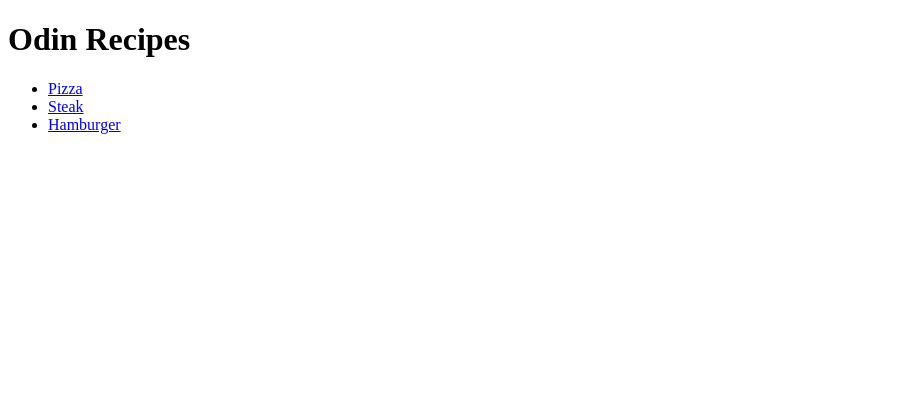
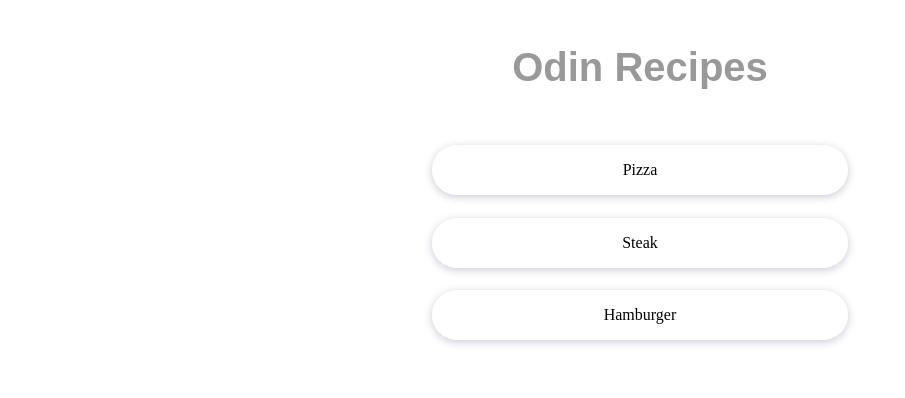
Before and after one commit to d4rkyfirefly/odin-recipes, a plain HTML site: page index.html in a window 1280 px wide. Shown: the whole page, without its empty margins (0-905 px from the left). Drawn offline with Linux system fonts and the light colour scheme.

Commit message:
changes to ul and ol

```diff
--- /dev/null
+++ b/css/styles.css
@@ -0,0 +1,42 @@
+/* styles.css */
+
+.ih1 {
+    color: #999999;
+    font-family: arial, sans-serif;
+    font-size: 40px;
+    font-weight: bold;
+    text-align: center;
+    margin-top: 45px;
+    margin-bottom: 1px;
+}
+
+ul {
+    box-sizing: border-box;
+    list-style: none;
+    margin: 0 auto;
+    padding: 2em;
+    max-width: 480px;
+  }
+
+ul > li {
+    background-color: #fffa;
+    backdrop-filter: blur(10px) saturate(160%) contrast(180%);
+    -webkit-backdrop-filter: blur(10px) saturate(160%) contrast(180%);
+    border-radius: 10em;
+    margin: 1.4em 0;
+    box-shadow: rgb(28 32 93 / 24%) 0px 2px 8px 0px;
+  }
+
+ul > li > a {
+    display: flex;
+    flex-direction: row;
+    justify-content: center;
+    align-items: center;
+    gap: 0.5em;
+    padding: 1em;
+  }
+
+a {
+    color: black;
+    text-decoration: none;
+  }
--- a/index.html
+++ b/index.html
@@ -4,10 +4,11 @@
     <meta charset="UTF-8">
     <meta http-equiv="X-UA-Compatible" content="IE=edge">
     <meta name="viewport" content="width=device-width, initial-scale=1.0">
+    <link rel="stylesheet" href="/css/styles.css">
     <title>Foundations Recipes</title>
 </head>
 <body>
-    <h1>Odin Recipes</h1>
+    <h1 class="ih1">Odin Recipes</h1>
     <ul>
         <li><a href="recipes/pizza.html">Pizza</a></li>
         <li><a href="recipes/steak.html">Steak</a></li>
```
Also changed, not shown: recipes/hamburger.html (+3 -2 lines), recipes/pizza.html (+5 -4 lines), recipes/steak.html (+3 -2 lines).
